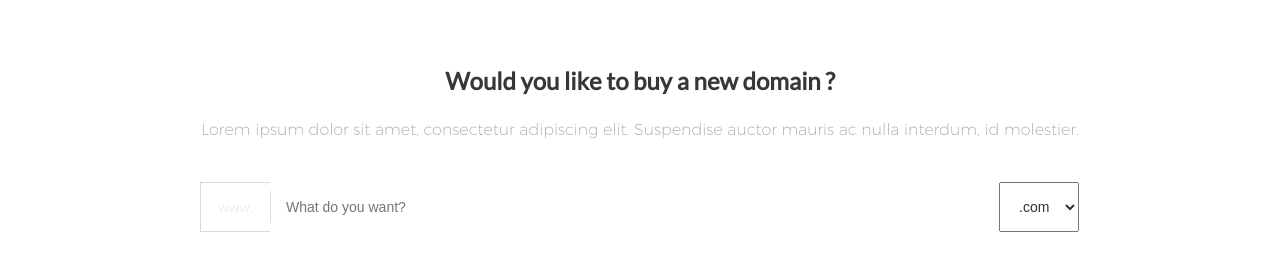
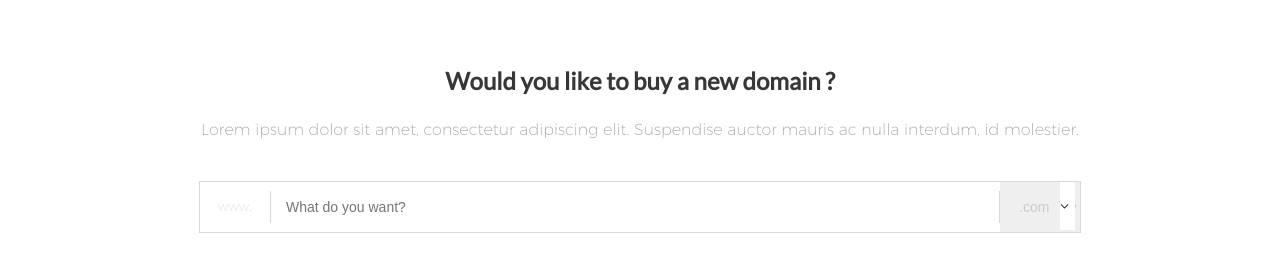
Before and after one commit to Iron-Marvik/GhostHost, a plain HTML site: page index.html in a window 1280 px wide. Shown: the part 1086-1358 px from the top of the page. Drawn offline with Linux system fonts and the light colour scheme.

Commit message:
domain-block with input form is finished

```diff
--- a/css/style.scss
+++ b/css/style.scss
@@ -179,6 +179,7 @@
   margin-left: auto;
   margin-right: auto;
   height: 50px;
+  outline:1px solid rgb(217,217,217);
 }
 .www{
   text-align: center;
@@ -186,7 +187,6 @@
   width:70px;
   height: inherit;
   line-height: 50px;
-  border:1px solid rgb(217,217,217);
   border-right: 0;
   color: #cbcbcb;
   font-size: 14px;
@@ -209,11 +209,36 @@
   height:inherit;
   padding-left: 15px;
   float: left;
+  color:#868686;
   border-width: 0;
 }
 
 .domain-name:focus{
-  color:#868686;
+  outline: none;
+}
+
+.fa-angle-down{
+  position: absolute;
+  background-color: white;
+  width:15px;
+  margin-left: 60px;
+  line-height: 48px;
+  z-index:1
+}
+
+.select-domain{
+  border:1px solid rgb(217,217,217);
+  outline: none;
+}
+
+.select-domain:focus{
+  outline: none;
+  border-left: none;
+}
+
+.select-domain:hover{
+  border:none;
+  border-left: 0;
   outline: none;
 }
 
@@ -223,16 +248,7 @@
   height: 50px;
   padding-left: 15px;
   z-index: 0;
+  border: none;
+  color: #cbcbcb;
 }
-
-
-.select-domain:focus{
-  outline: none;
-}
-
-
-
-
-
-
 /*----------END DOMAIN----------*/
--- a/index.html
+++ b/index.html
@@ -60,16 +60,20 @@
                     Lorem ipsum dolor sit amet, consectetur adipiscing elit.
                     Suspendise auctor mauris ac nulla interdum, id molestier.
                 </p>
-                    <div class="input-domain">
+                    <form class="input-domain">
                         <span class="www">www.</span>
                         <div class="vert"></div>
                         <input type="text" class="domain-name" placeholder="What do you want?">
+                        <div class="vert"></div>
+                        <div class="select-container">
+                            <i class="fa fa-angle-down"></i>
                         <select name="domain" class="select-domain">
-                            <option>.com</option>
-                            <option>.net</option>
-                            <option>.org</option>
+                            <option class="domain-var">.com</option>
+                            <option class="domain-var">.net</option>
+                            <option class="domain-var">.org</option>
                         </select>
-                    </div>
+                        </div>
+                    </form>
                 </div>
         </div>
 
```
Also changed, not shown: css/style.css.
